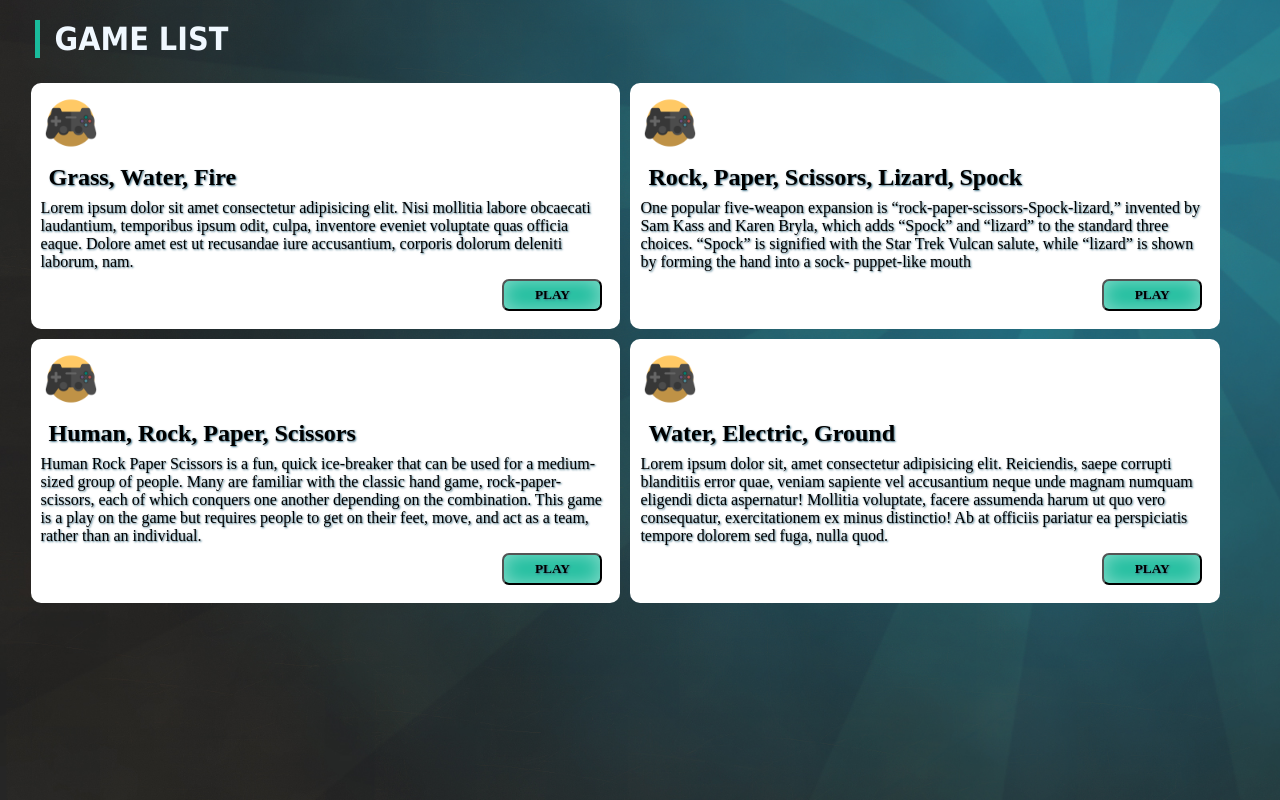
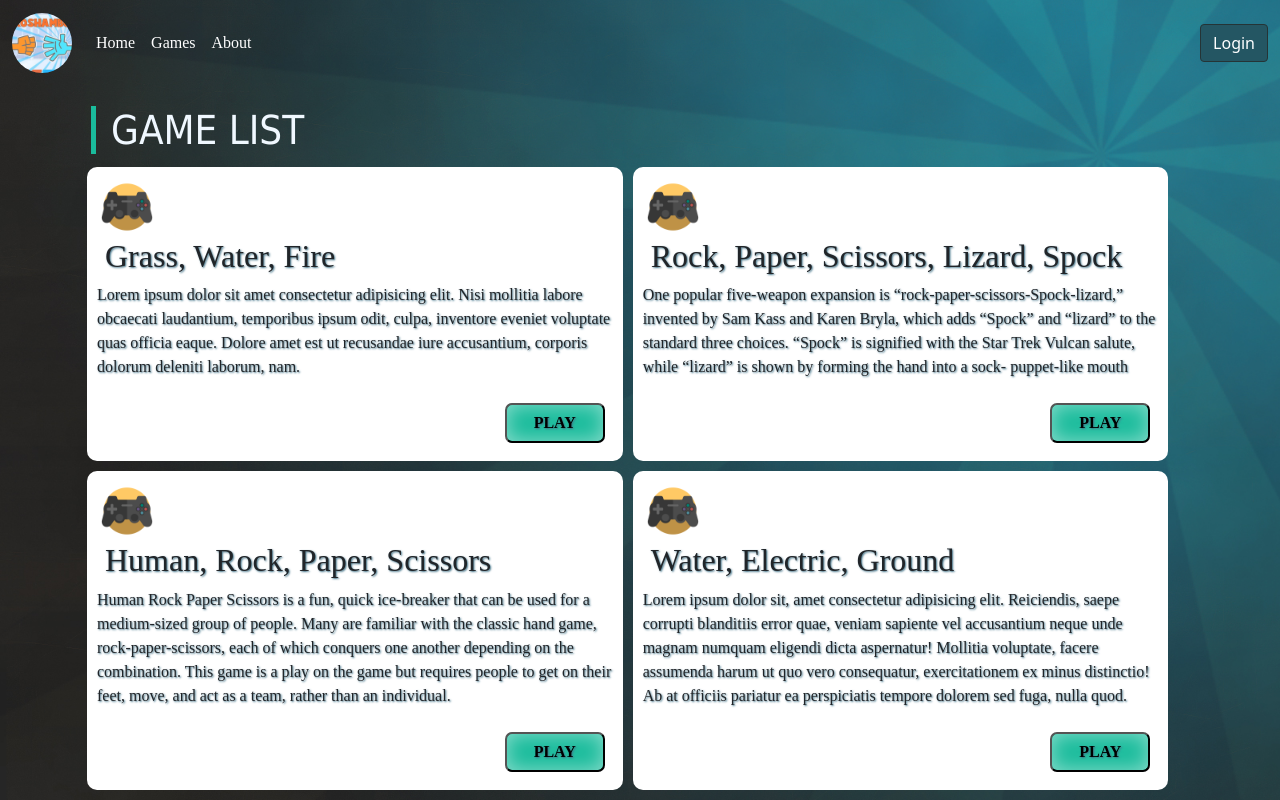
Before and after one commit to RaulBalanescu/Roshambo, a plain HTML site: page games.html in a window 1280 px wide. Drawn offline with nearby package versions, Linux system fonts and the light colour scheme; a web font is replaced by a local one.

Commit message:
add navbar to other pages

```diff
--- a/RockPaperScissors/app.js
+++ b/RockPaperScissors/app.js
@@ -13,6 +13,7 @@ const game = () => {
       match.classList.add("fadeIn");
     });
   };
+
   //Play Match
   const playMatch = () => {
     const options = document.querySelectorAll(".options button");
@@ -25,6 +26,7 @@ const game = () => {
         this.style.animation = "";
       });
     });
+
     //Computer Options
     const computerOptions = ["rock", "paper", "scissors"];
 
--- a/css/aboutstyle.css
+++ b/css/aboutstyle.css
@@ -2,13 +2,12 @@
     padding: 0;
     margin: 0;
     box-sizing: border-box;
-
+    background-color: #161922;
 }
 
 .about{
     width: 100%;
     height: 100vh;
-    background-color: #161922;
     display: flex;
     justify-content: center;
     align-items: center;
@@ -34,7 +33,27 @@
     flex-wrap: wrap;
     align-items: center;
     justify-content: space-around ;
+    text-shadow: 1px 1px 2px #427388;
+}
 
+.content button {
+        background-color:#1abc9c ;
+        color: black;
+        border: 2px solid transparent;
+        text-decoration: none;
+        padding: 10px 30px;
+        border-radius: 30px;
+        font-size: 18px;
+        font-weight: bold;
+}
+
+.content button:hover {
+    transform: scale(1.2);
+    background-color: transparent;
+    color: aliceblue;
+    border:1px solid #1abc9c;
+    transition: .4s;
+    cursor: pointer;
 }
 
 .text h1{
@@ -61,33 +80,10 @@
     margin-bottom: 45px;
 }
 
-button {
-    /* width: 100px;
-    background: #1abc9c;
-    border-radius: 7px;
-    padding: 6px 6px;;
-    font-family: "Allerta Stencil";
-    font-weight: bold;
-    float: right;
-    cursor: pointer; */
- background-color:#1abc9c ;
- color: black;
- border: 2px solid transparent;
- text-decoration: none;
- padding: 10px 30px;
- border-radius: 30px;
- font-size: 18px;
- font-weight: bold;
-  }
 
-  button:hover{
-      transform: scale(1.2);
-      background-color: transparent;
-      color: aliceblue;
-      border:1px solid #1abc9c;
-      transition: .4s;
-      cursor: pointer;
-  }
+
+
+
 
   @media screen and (max-width:650px){
       .about{
--- a/css/gamespageStyle.css
+++ b/css/gamespageStyle.css
@@ -15,9 +15,6 @@ body {
   margin: 20px auto;
 }
 .content {
-  /* box-shadow: inset 0 0 20px rgba(255, 255, 255, .5), 0 0 20px rgba(255, 255, 255, .2);
-  outline-color: rgba(255, 255, 255, 0);
-  outline-offset: 15px; */
   text-shadow: 1px 1px 2px #427388;
 }
 
@@ -54,8 +51,7 @@ img {
   object-fit: fill;
   background-position: center;
 }
-
-button {
+.game button {
   width: 100px;
   background: #1abc9c;
   border-radius: 7px;
--- /dev/null
+++ b/css/navStyle.css
@@ -0,0 +1,26 @@
+.navbar-fade{
+    opacity: 1.3 ;
+  }
+
+  nav .navbar-nav li a{
+    font-family: 'Allerta Stencil';
+    color: white !important;
+  }
+
+  #logo {
+    width: 60px;
+    height: 60px;
+    border-radius: 50%;
+    object-fit: fill;
+    background-position: center;
+  }
+
+  .btn-primary {
+    background-color: #245663 !important;
+    border-color: #253436 !important;
+  }
+
+  .btn-primary:hover {
+    background-color: #253436 !important;
+    border-color: #245663 !important;
+  }
--- a/games.html
+++ b/games.html
@@ -10,9 +10,64 @@
       href="https://fonts.googleapis.com/css?family=Allerta Stencil"
       rel="stylesheet"
     />
+    <link rel="stylesheet" href="./css/navStyle.css">
+    <link
+      href="https://cdn.jsdelivr.net/npm/bootstrap@5.1.2/dist/css/bootstrap.min.css"
+      rel="stylesheet"
+      integrity="sha384-uWxY/CJNBR+1zjPWmfnSnVxwRheevXITnMqoEIeG1LJrdI0GlVs/9cVSyPYXdcSF"
+      crossorigin="anonymous"
+    />
   </head>
   <body>
+    <nav class="navbar sticky-top navbar-fade navbar-expand-lg navbar-light ">
+      <div class="container-fluid">
+        <a class="navbar-brand" href="#">
+          <img
+            id="logo"
+            src="img/roshambo.jpg"
+            alt="Missing logo!"
+            width="100"
+          />
+        </a>
+        <button
+          class="navbar-toggler"
+          type="button"
+          data-bs-toggle="collapse"
+          data-bs-target="#navbarNav"
+          aria-controls="navbarNav"
+          aria-expanded="false"
+          aria-label="Toggle navigation"
+        >
+          <span class="navbar-toggler-icon"></span>
+        </button>
+        <div class="collapse navbar-collapse" id="navbarNav">
+          <ul class="navbar-nav">
+            <li class="nav-item ">
+              <a class="link-color nav-link " aria-current="page" href="./index.html">Home</a>
+            </li>
+            <li class="nav-item">
+              <a class="nav-link" href="./games.html">Games</a>
+            </li>
+            <li class="nav-item">
+              <a class="nav-link" href="./about.html">About</a>
+            </li>
+          </ul>
+          <!-- Button trigger modal -->
+          <button
+            type="button"
+            id="loginButton"
+            class="btn btn-primary ms-auto"
+            data-bs-toggle="modal"
+            data-bs-target="#exampleModal"
+          >
+            Login
+          </button>
+        </div>
+      </div>
+    </nav>
     <div class="container">
+
+
       <h1>Game List</h1>
       <div class="game">
         <div class="icon">
```
Also changed, not shown: about.html (+54 -0 lines), css/stil.css (+0 -8 lines), css/style.css (+0 -19 lines), index.html (+4 -3 lines).
